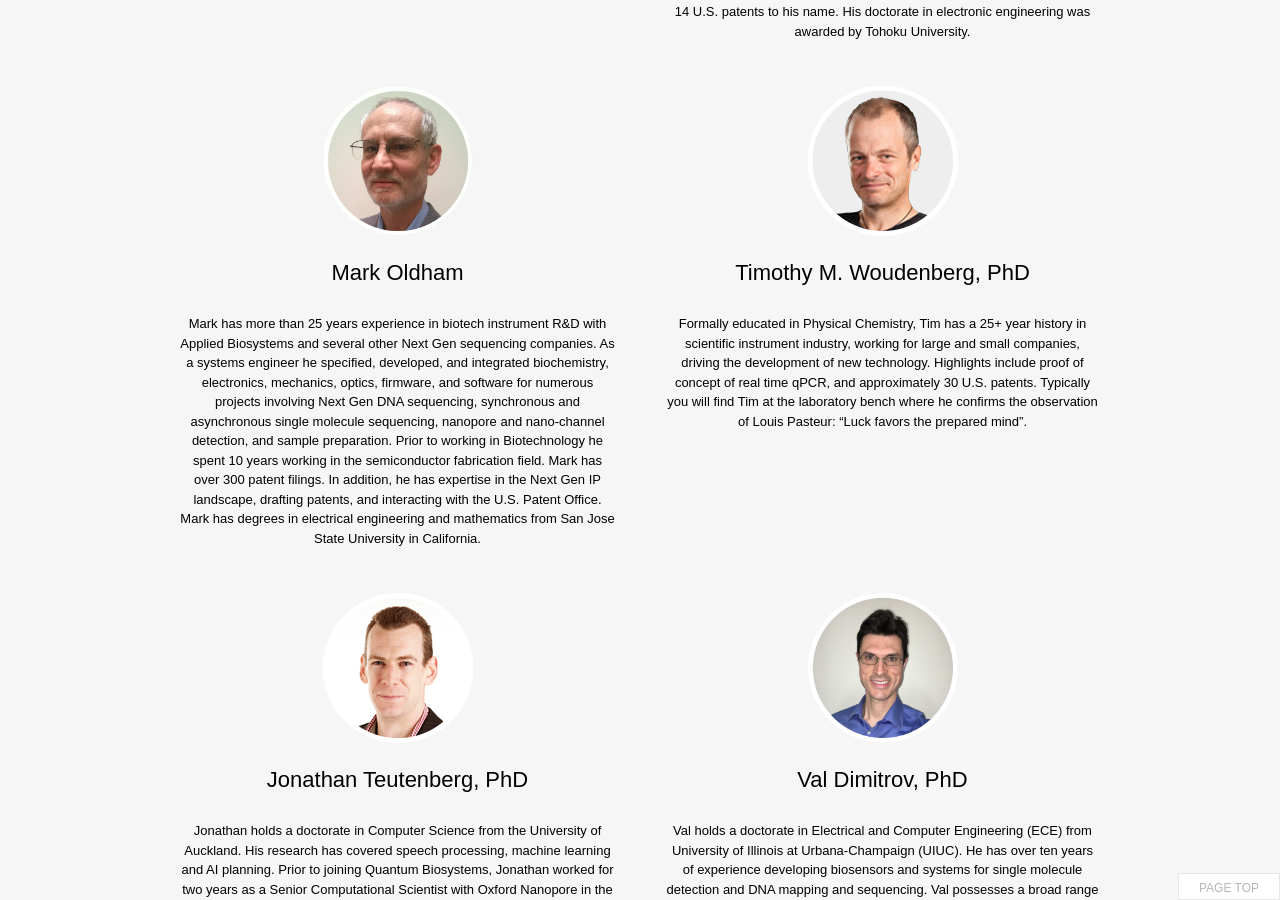
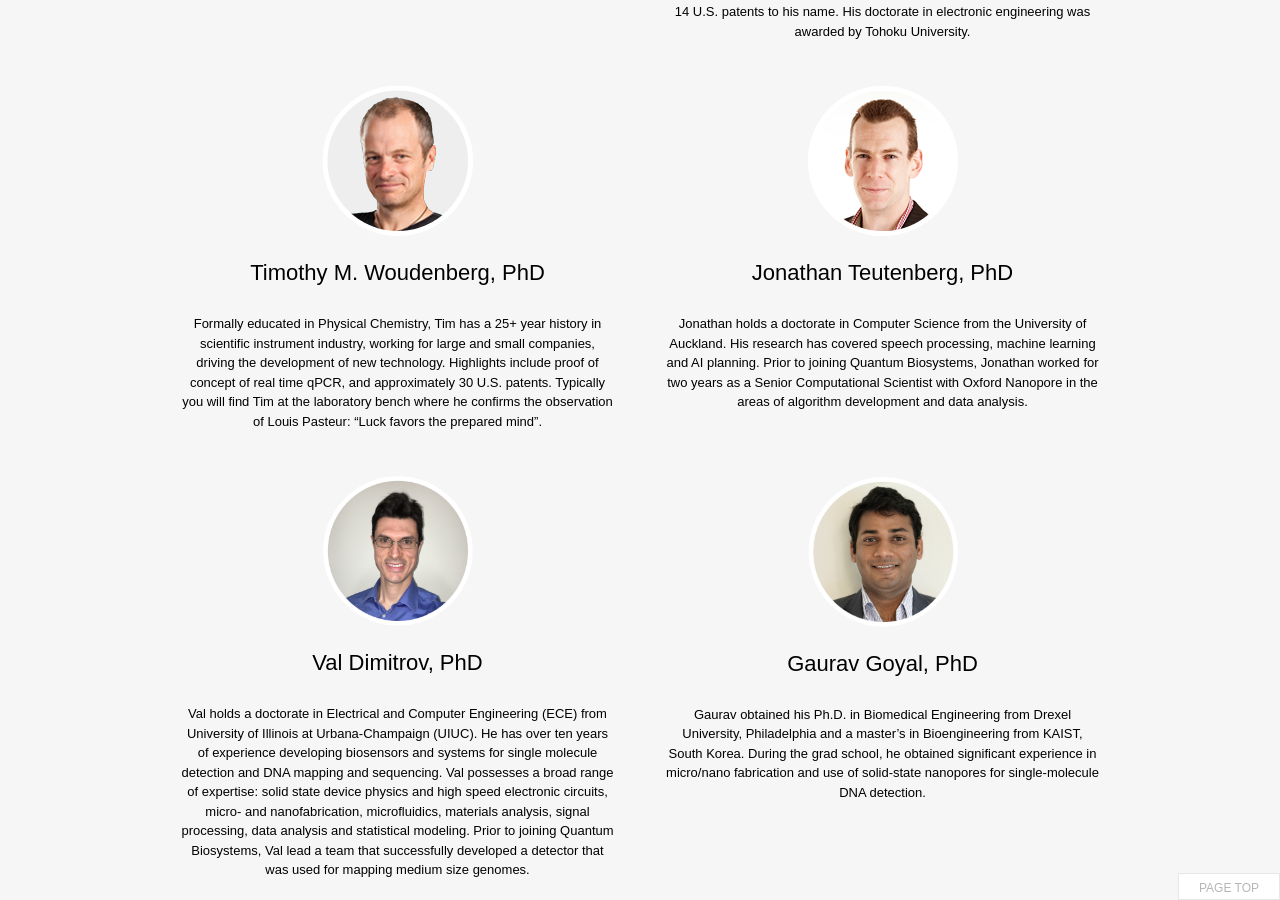
Before and after one commit to toshi33/qbcode.github.io, a Jekyll site: the page built from _about/team.html, in a window 1280 px wide and 900 px high, scrolled down 3318 px. Built offline with Jekyll 4.4.1, drawn with Linux system fonts in a browser that asks for light colours; nearby versions of some CDN libraries; some web fonts are replaced.

Commit message:
Removing Mark

```diff
--- a/_data/team/rnd.yml
+++ b/_data/team/rnd.yml
@@ -22,18 +22,6 @@ members:
 
     about-jp: >
               半導体プロセス開発、多層金属配線信頼性部門において豊富な経験を持つ。米国モトローラ社に約20年間勤務、半導体研究所のシニアエンジニア、信頼性部門部長を務めた。日本テキサス・インスツルメンツ（日米）ではプロセス開発課長として多層配線技術、シリサイド技術の開発に従事、またプロセス開発部長として三菱重工社外ベンチャー企業のスタートアップにも従事。90件以上の学術論文・学会論文を著書、分担執筆。米国特許14件保持。東北大学大学院工学研究科電子工学専攻博士課程修了、工学博士。
-
-
-  - name-en: Mark Oldham
-    name-jp: Mark Oldham
-    title-en:
-    title-jp:
-    image: /assets/img/team/team_oldham.gif
-    about-en: >
-              Mark has more than 25 years experience in biotech instrument R&amp;D with Applied Biosystems and several other Next Gen sequencing companies. As a systems engineer he specified, developed, and integrated biochemistry, electronics, mechanics, optics, firmware, and software for numerous projects involving Next Gen DNA sequencing, synchronous and asynchronous single molecule sequencing, nanopore and nano-channel detection, and sample preparation. Prior to working in Biotechnology he spent 10 years working in the semiconductor fabrication field. Mark has over 300 patent filings. In addition, he has expertise in the Next Gen IP landscape, drafting patents, and interacting with the U.S. Patent Office. Mark has degrees in electrical engineering and mathematics from San Jose State University in California.
-
-    about-jp: >
-              アプライドバイオシステムズ及びその他数社の次世代シークエンシング技術開発企業で、バイオテクノロジー関連機器の研究開発は25年以上に及ぶ。 システム工学エンジニアとして、次世代DNAシークエンシング、同期及び非同期単分子シークエンシング、ナノポア及びナノチャンネルによるDNA検出、そして試料調製などに関する数多くのプロジェクトにおいて、生化学、電子工学、機械工学、光学、ファームウェア、ソフトウェアの仕様決定、開発、統合を行う。 バイオテクノロジー分野に従事する前には、半導体製造の分野で10年間の経験を有する。発明者としての特許出願は３００件を超え、次世代IPランドスケープ、特許出願、米国特許商標庁とのやりとりに精通。カリフォルニア州のサンノゼ州立大学で電気工学及び数学の学位を取得。
 
 
   - name-en: Timothy M. Woudenberg, PhD
```
